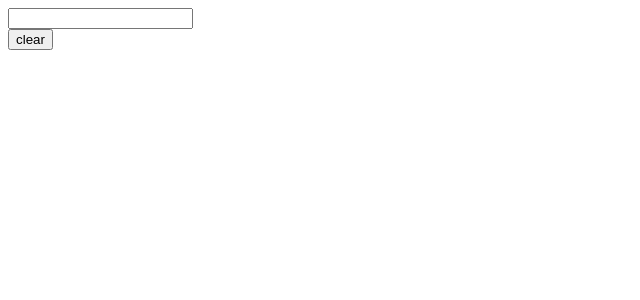
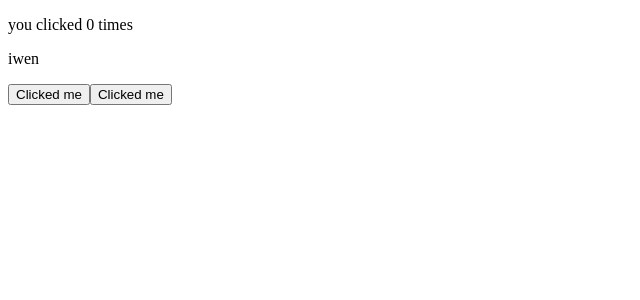
Before and after one commit to linylmfos/react_hook_demos, a React (Create React App) app: page / in a window 1280 px wide. Shown: the top 300 px of the page, without its empty margins (0-640 px from the left). Built offline with nearby package versions, Linux system fonts and the light colour scheme.

Commit message:
useEffect 2

```diff
--- a/src/App.js
+++ b/src/App.js
@@ -4,6 +4,8 @@ import Demo2 from "./components/Demo2"
 import User from "./components/Demo3/User";
 import Token from "./components/Demo3/Token"
 import TodoList from "./components/Demo4/TodoList"
+import Demo5 from "./components/Demo5"
+
 function App() {
 
   return (
@@ -12,7 +14,8 @@ function App() {
       <Demo2 />
       <User />
       <Token /> */}
-      <TodoList />
+      {/* <TodoList /> */}
+      <Demo5 />
     </div>
   );
 }
--- /dev/null
+++ b/src/components/Demo5.js
@@ -0,0 +1,76 @@
+// import React from "react"
+
+// export default class Demo5 extends React.Component{
+//     state = {
+//         count: 0,
+//         name: "iwen"
+//     }
+
+//     componentDidMount() {
+//         document.title = `you clicked ${this.state.count} times`
+//     }
+
+//     componentDidUpdate(prevProps, prevState) {
+//         if(prevState.count !== this.state.count) {
+//             console.log('触发');
+//             document.title = `you clicked ${this.state.count} times`
+//         }
+//     }
+
+//     clickCountHandler = () => {
+//         this.setState({
+//             count: this.state.count + 1
+//         })
+//     }
+
+//     clickNameHandler = () => {
+//         this.setState({
+//             name: "imen"
+//         })
+
+//     }
+
+//     render() {
+//         return (
+//             <div>
+//                 <p>{`you clicked ${this.state.count} times`}</p>
+//                 <p>{this.state.name}</p>
+//                 <button onClick={this.clickCountHandler}>Click me</button>
+//                 <button onClick={this.clickNameHandler}>Click me</button>
+//             </div>
+//         )
+//     }
+// }
+
+
+import React, {useState, useEffect} from "react"
+
+const Demo5 = () => {
+    const [count, setCount] = useState(0);
+    const [name, setName] = useState("iwen");
+
+
+    /**
+     * 第二个参数
+     * []： 相当于生命周期函数的componentDidMount
+     * 没有第二个参数： 相对于生命周期函数: componentDidMount componentUpdate
+     * [count] : 只监听count发生改变的时候，才会触发componentDidUpdate
+     */
+    useEffect(() => {
+        console.log('zhix');
+        document.title = `you clicked ${count} times`
+    }, [count])
+
+    return (
+        <div>
+            <p>
+                you clicked { count } times
+            </p>
+            <p>{ name}</p>
+            <button onClick={ () => { setCount(count + 1) } } >Clicked me</button>
+            <button onClick={ () => { setName("imen") } } >Clicked me</button>
+        </div>
+    )
+}
+
+export default Demo5
```
Also changed, not shown: 1 other file (tests, documents, lock files or other folders).
